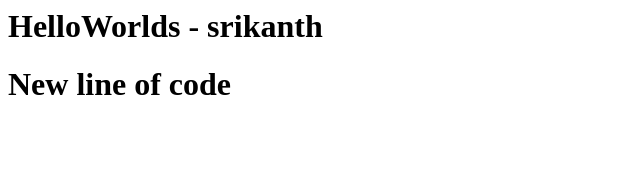
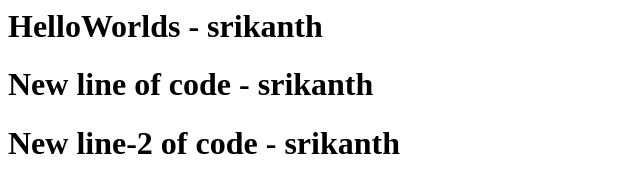
Before and after one commit to balachanderl/helloworld, a plain HTML site: page index.html in a window 1280 px wide. Shown: the whole page, without its empty margins (0-640 px from the left). Drawn offline with Linux system fonts and the light colour scheme.

Commit message:
line-2 added

```diff
--- a/index.html
+++ b/index.html
@@ -1,2 +1,3 @@
 <h1>HelloWorlds - srikanth</h1>
-<h1>New line of code</h1>
+<h1>New line of code - srikanth</h1>
+<h1>New line-2 of code - srikanth</h1>
```
